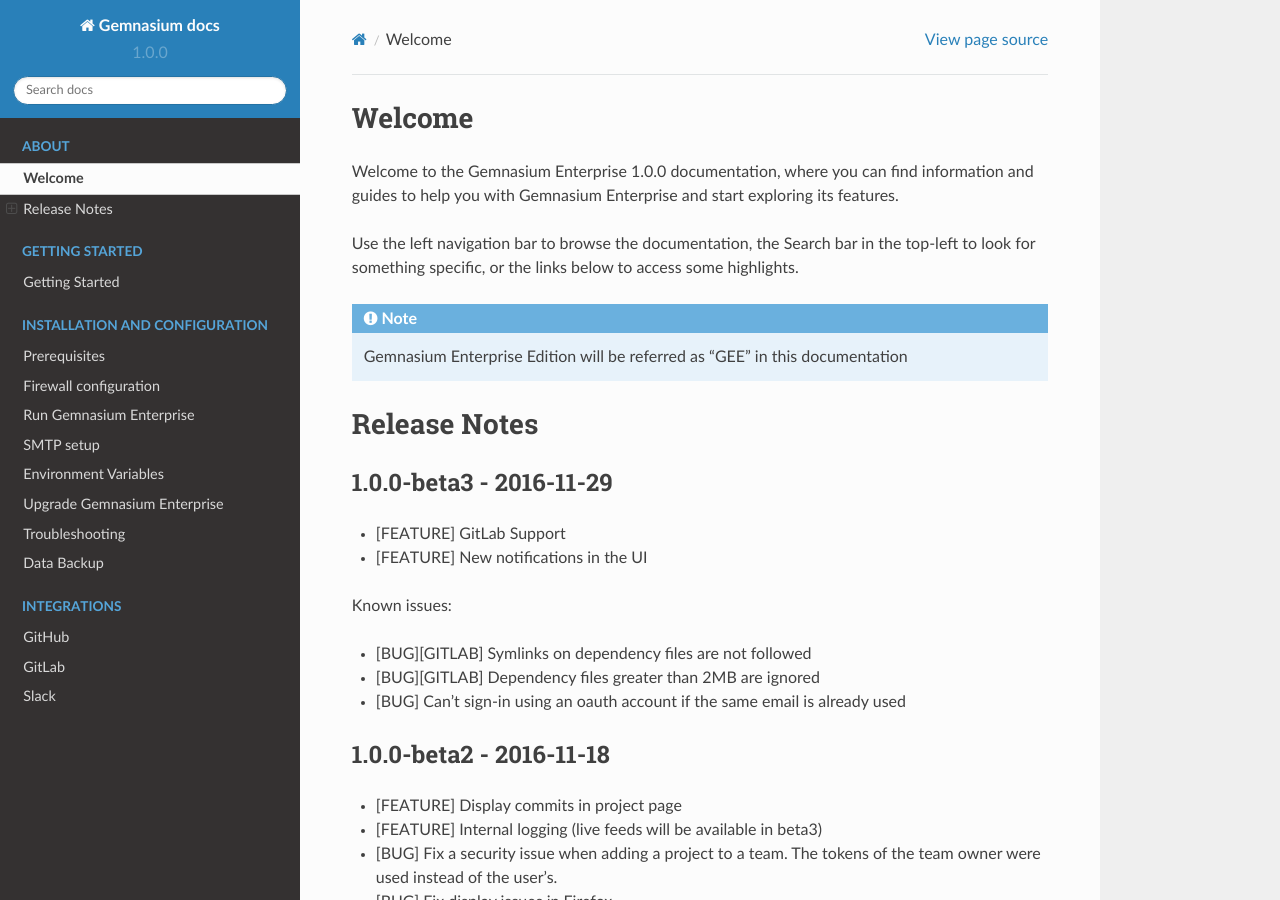
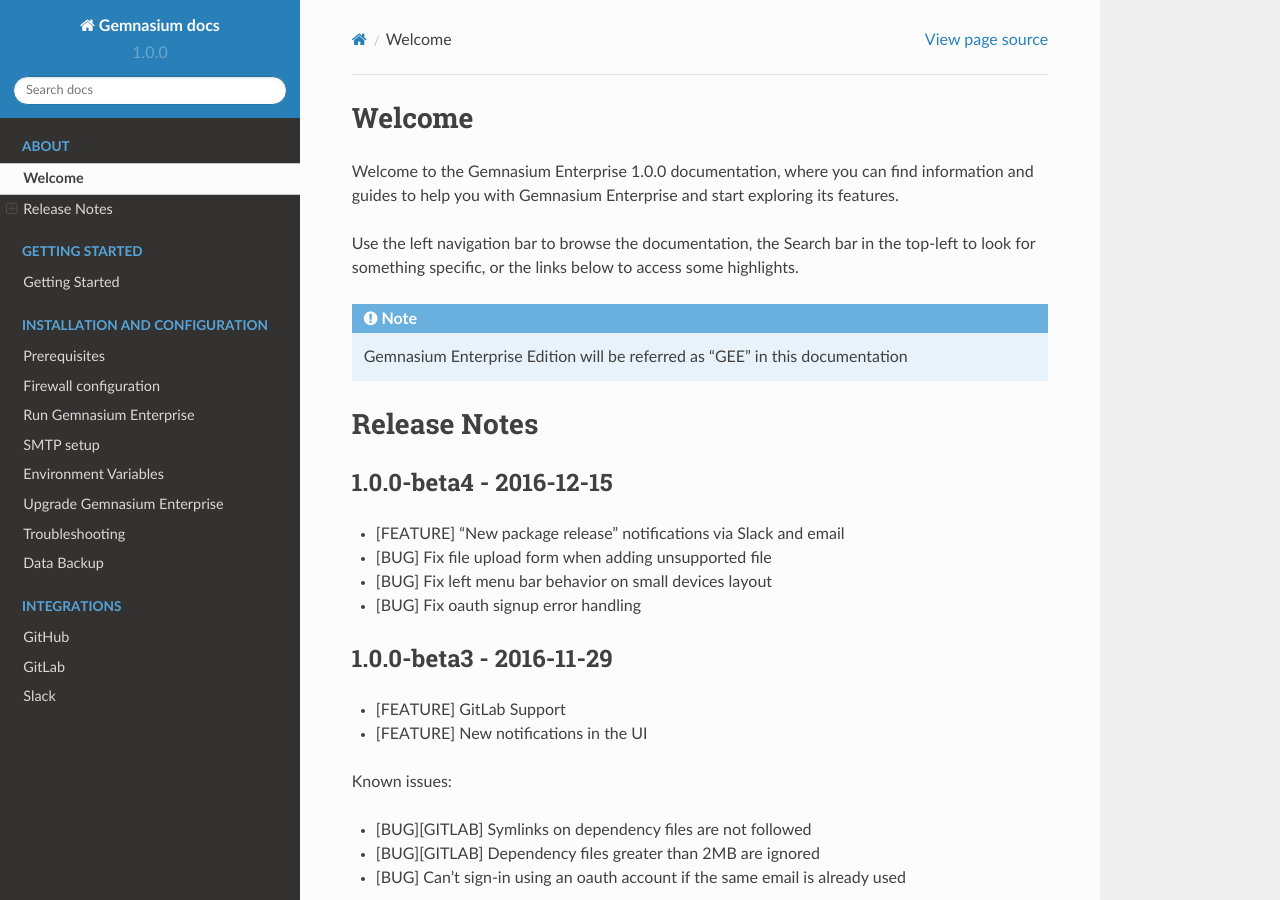
Before and after one commit to jipiboily/docs-1, a Sphinx documentation site: the page built from docs/welcome.rst, in a window 1280 px wide and 900 px high. Built offline with Sphinx 7.4.7 and the Read the Docs theme 2.0.0, drawn with Linux system fonts in a browser that asks for light colours.

Commit message:
Add 1.0.0-beta4 to changelog (#13)
* Add 1.0.0-beta4 to changelog

* Add WEB's changes to 1.0.0-beta4 changelog

```diff
--- a/docs/welcome.rst
+++ b/docs/welcome.rst
@@ -9,6 +9,14 @@
 
 Release Notes
 =============
+
+1.0.0-beta4 - 2016-12-15
+------------------------
+
+* [FEATURE] "New package release" notifications via Slack and email
+* [BUG] Fix file upload form when adding unsupported file
+* [BUG] Fix left menu bar behavior on small devices layout
+* [BUG] Fix oauth signup error handling
 
 1.0.0-beta3 - 2016-11-29
 ------------------------
```
